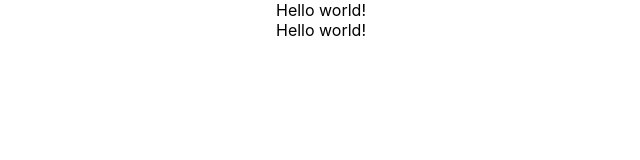
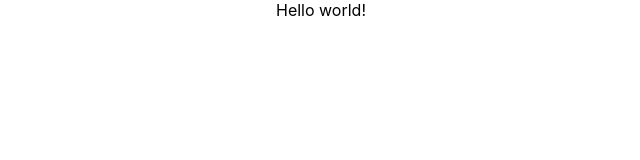
Before and after one commit to joreneng/munch-map, a React (Create React App) app in the folder frontend/munch-map/: page / in a window 1280 px wide. Shown: the top 160 px of the page, without its empty margins (319-959 px from the left). Built offline with nearby package versions, Linux system fonts and the light colour scheme.

Commit message:
frontend setup done

```diff
--- a/frontend/munch-map/package.json
+++ b/frontend/munch-map/package.json
@@ -34,5 +34,8 @@
       "last 1 firefox version",
       "last 1 safari version"
     ]
+  },
+  "devDependencies": {
+    "react-router-dom": "^6.21.3"
   }
 }
--- a/frontend/munch-map/src/App.js
+++ b/frontend/munch-map/src/App.js
@@ -5,7 +5,6 @@ import "./App.css";
 function App() {
   return (
     <div className="App">
-      Hello world!
       <BrowserRouter>
         <Routes>
           <Route path="/" element={<Home />} />
```
Also changed, not shown: 1 other file (tests, documents, lock files or other folders).
